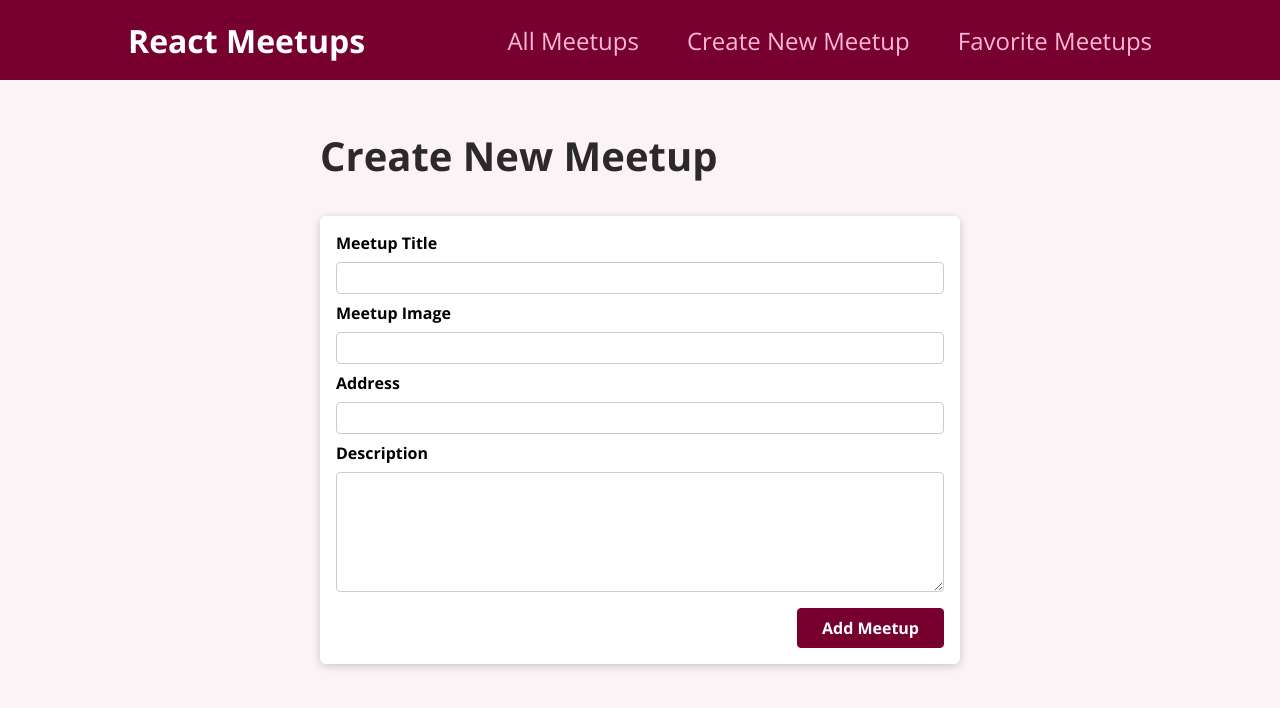
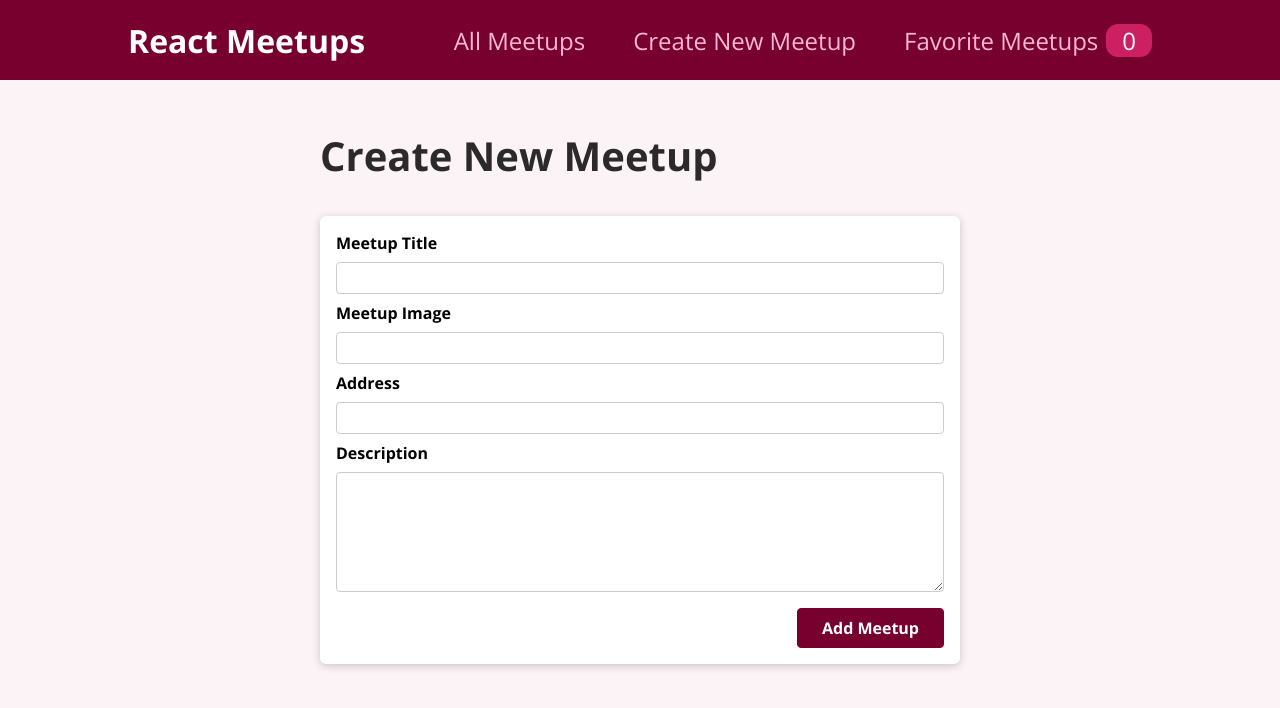
Before and after one commit to SheriffSoco/meetup-demo, a React (Create React App) app: page /new-meetup in a window 1280 px wide. Shown: the top 708 px of the page. Built offline with nearby package versions, Linux system fonts and the light colour scheme.

Commit message:
Add favorites counter to navigation bar

```diff
--- a/src/components/layout/MainNavigation.js
+++ b/src/components/layout/MainNavigation.js
@@ -1,8 +1,12 @@
 import { Link } from "react-router-dom";
+import { useContext } from "react";
 
-import classes from './MainNavigation.module.css';
+import classes from "./MainNavigation.module.css";
+import FavoritesContext from "../../store/favorites-context";
 
 function MainNavigation() {
+  const favoritesCtx = useContext(FavoritesContext);
+
   return (
     <header className={classes.header}>
       <div className={classes.logo}>React Meetups</div>
@@ -15,7 +19,8 @@
             <Link to="/new-meetup">Create New Meetup</Link>
           </li>
           <li>
-            <Link to="/favorites">Favorite Meetups</Link>
+            <Link to="/favorites">Favorite Meetups
+            <span className={classes.badge}>{favoritesCtx.totalFavorites}</span></Link>
           </li>
         </ul>
       </nav>
```
